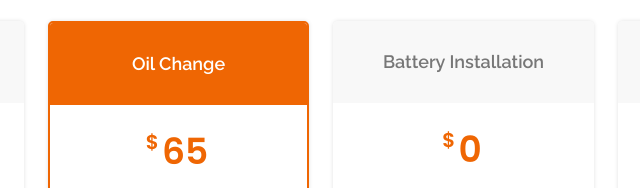
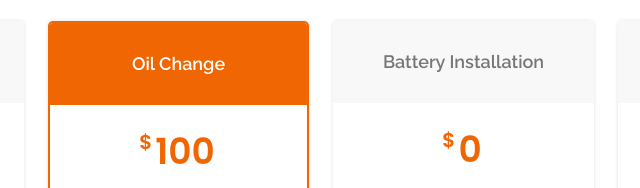
Before and after one commit to RoadsideAZ/RoadsideAZ.github.io, a plain HTML site: page index.html in a window 1280 px wide. Shown: the part 2400-2588 px from the top of the page, 319-959 px from the left. Drawn offline with nearby package versions, Linux system fonts and the light colour scheme.

Commit message:
Update index.html

```diff
--- a/index.html
+++ b/index.html
@@ -243,7 +243,7 @@
           <div class="col-lg-3 col-md-6 mt-4 mt-md-0">
             <div class="box featured" data-aos="zoom-in" data-aos-delay="100">
               <h3>Oil Change</h3>
-              <h4><sup>$</sup>65<span></span></h4>
+              <h4><sup>$</sup>100<span></span></h4>
               <ul>
                 <li>We go to your cars location and do a proper oil change in just 15-20 minutes!</li>
               </ul>
```
